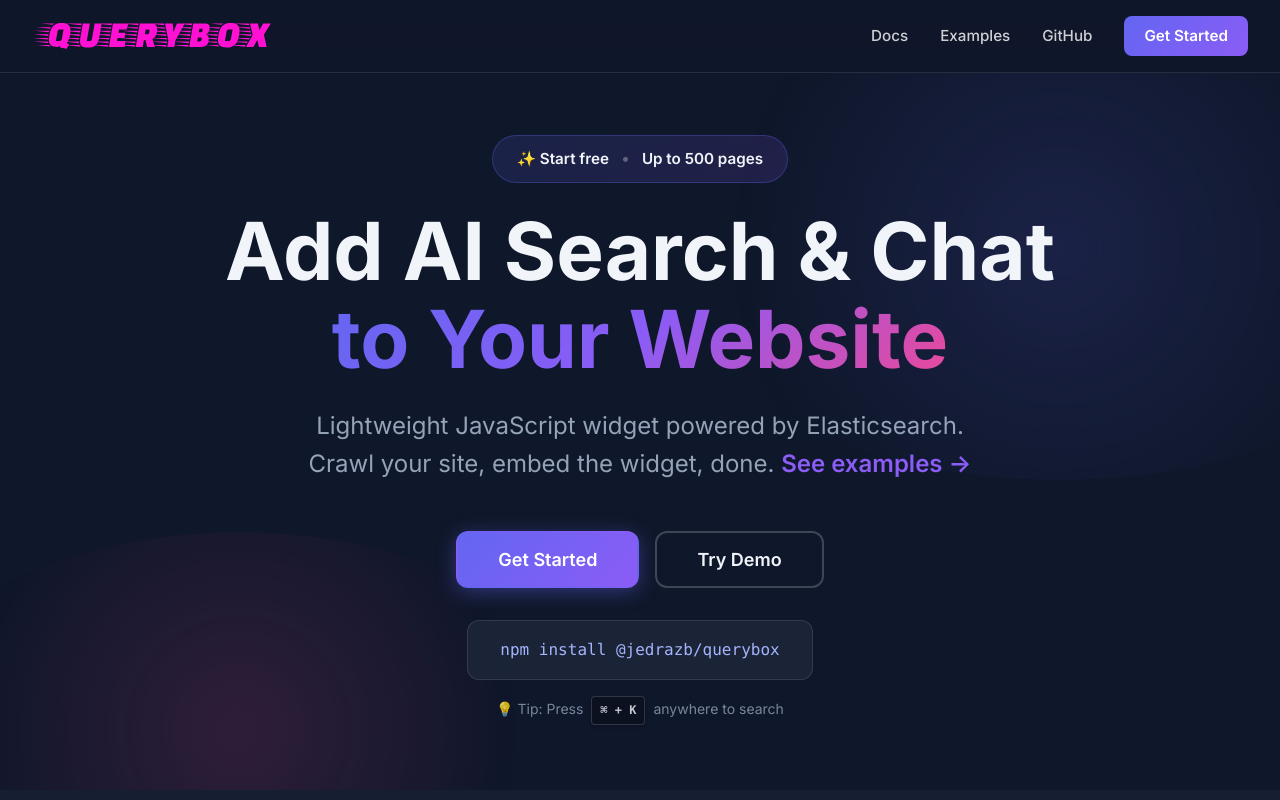
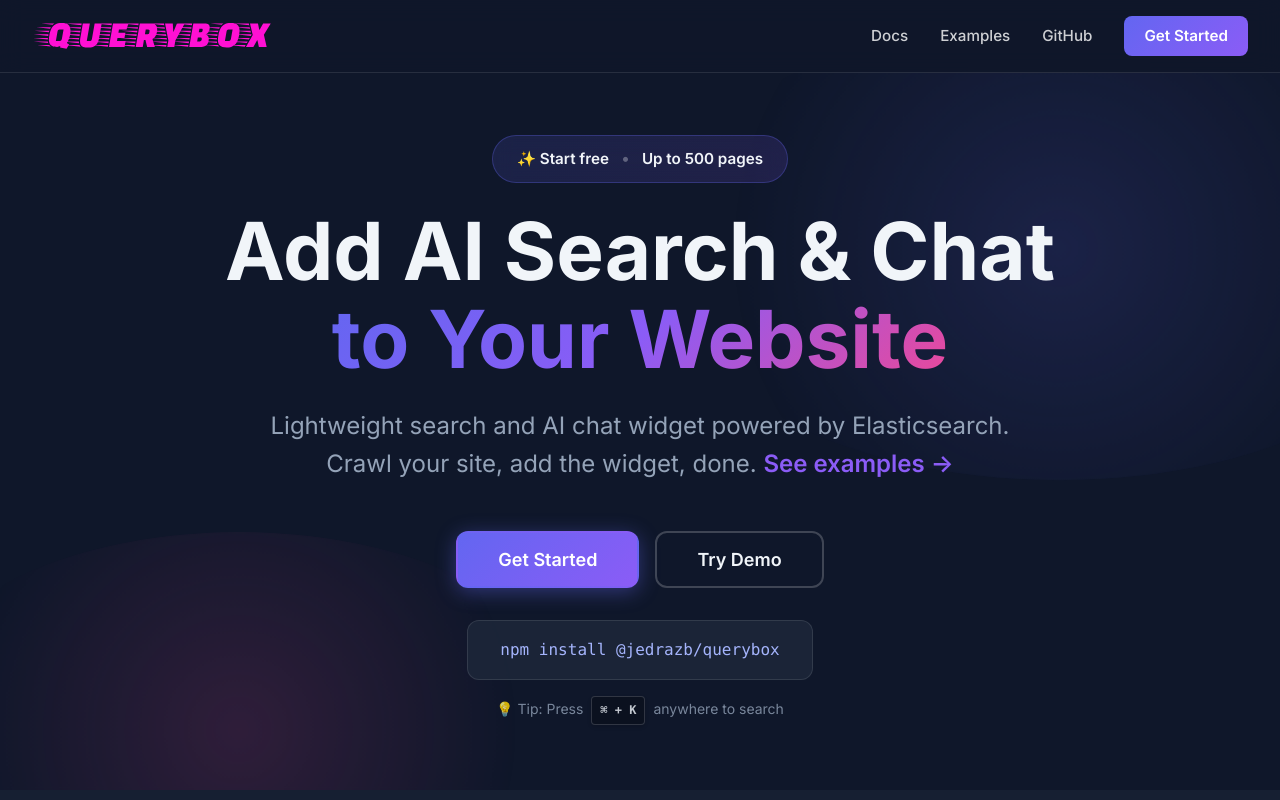
Before and after one commit to jedrazb/querybox, a Next.js app in the folder packages/app/: page / in a window 1280 px wide. Shown: the top 800 px of the page. Built offline with nearby package versions, Linux system fonts and the light colour scheme; no server answers.

Commit message:
Update hero

```diff
--- a/packages/app/src/app/page.tsx
+++ b/packages/app/src/app/page.tsx
@@ -40,9 +40,9 @@
             <span className={styles.titleGradient}>to Your Website</span>
           </h1>
           <p className={styles.subtitle}>
-            Lightweight JavaScript widget powered by Elasticsearch.
+            Lightweight search and AI chat widget powered by Elasticsearch.
             <br />
-            Crawl your site, embed the widget, done.{" "}
+            Crawl your site, add the widget, done.{" "}
             <a href="/examples" className={styles.examplesLink}>
               See examples →
             </a>
```
